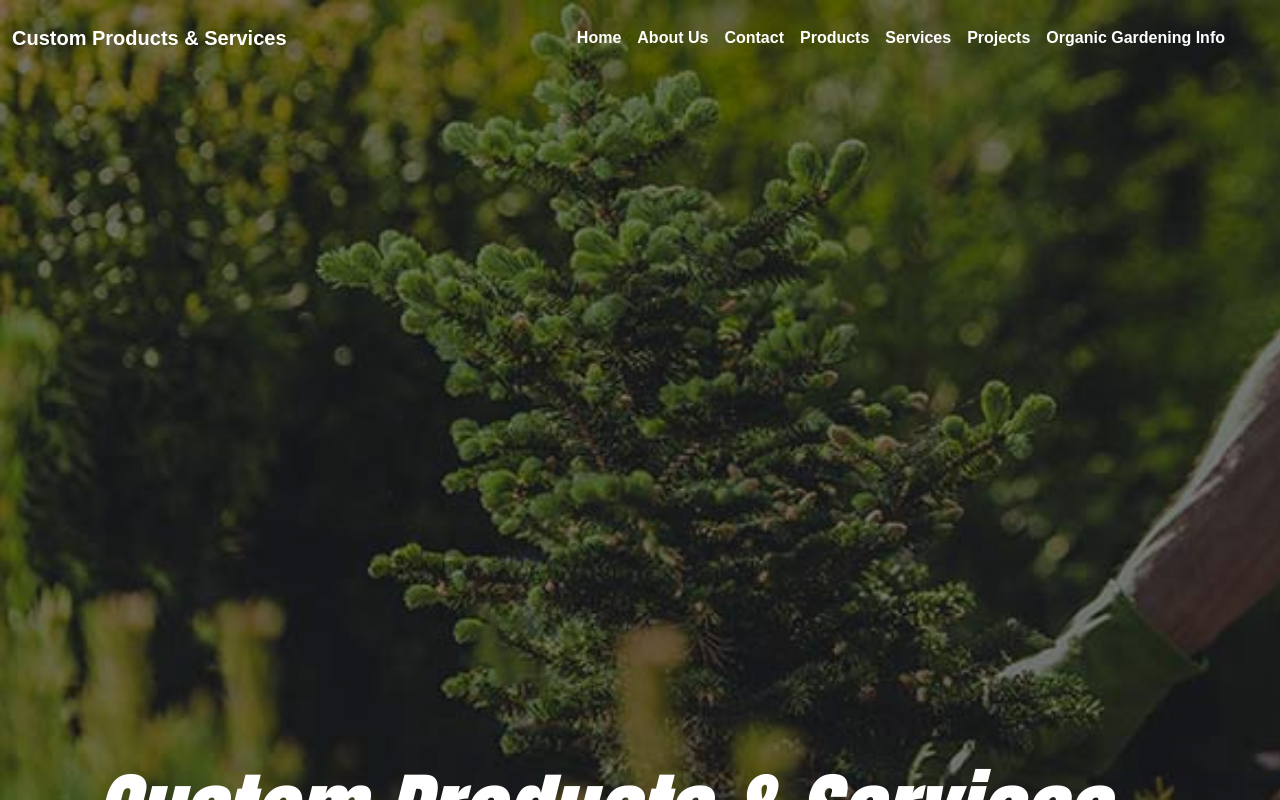
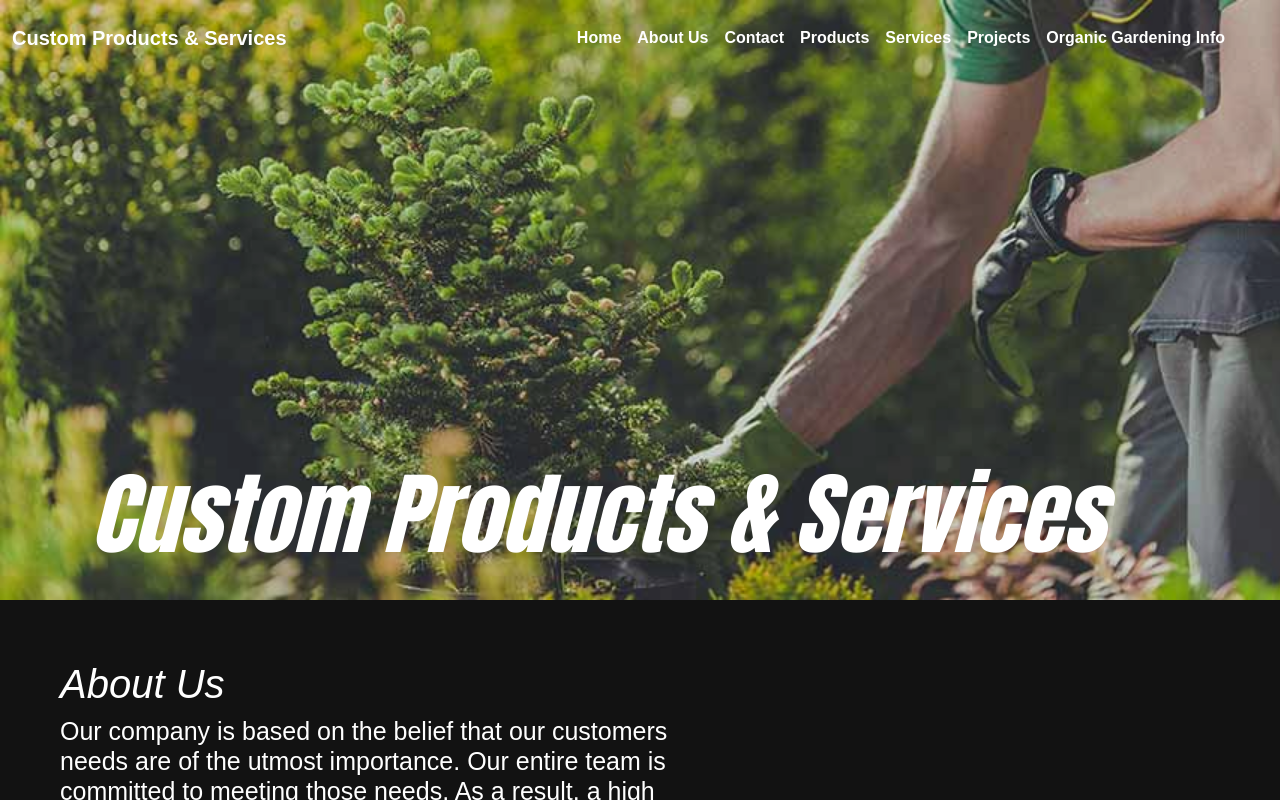
Before and after one commit to MikeAtwood/custom-products, a React (Vite) app: page /products in a window 1280 px wide. Shown: the top 800 px of the page. Built offline with nearby package versions, Linux system fonts and the light colour scheme.

Commit message:
fixed onload screen

```diff
--- a/src/App.css
+++ b/src/App.css
@@ -48,6 +48,8 @@ nav.navbar {
   background-image: url('./assets/img/hero-img.jpeg');
   background-size: cover;
   background-repeat: no-repeat;
+  height: auto;
+  max-height: 200px;
 }
 
 .hero-container::before {
@@ -57,15 +59,15 @@ nav.navbar {
   left: 0;
   width: 100%;
   height: 100%;
-  background-color: rgba(0, 0, 0, 0.5);
+  background-color: rgba(0, 0, 0, 0.1);
   z-index: 1;
 }
 
 .hero-container h1 {
   display: flex;
   align-items: center;
-  position: center;
-  top: 0;
+  position: absolute;
+  top: 50%;
   left: 0;
   padding-top: 160px;
   padding-left: 90px;
```
